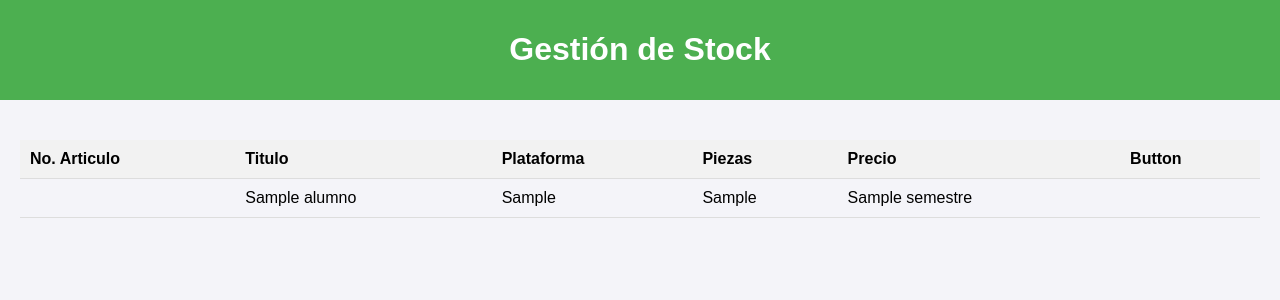
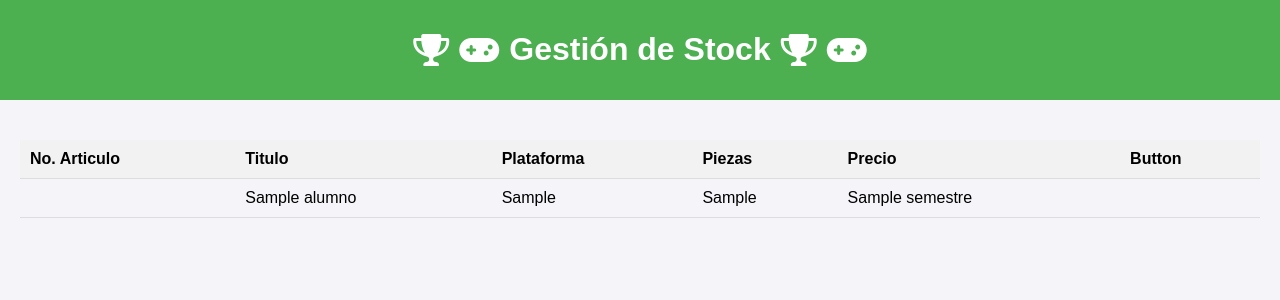
Before and after one commit to Barrrey7u7/inventario_crud, a Flask app: template templates/index.html in a window 1280 px wide. Shown: the top 300 px of the page. Run offline with Flask 3, Linux system fonts and the light colour scheme; the template is opened without the code that fills it: most values are stand-ins (such as "Sample title", 1, 10 or a date in 2020); parts of the project's set-up code (start-up, migrations or seed data) failed here and were passed over.

Commit message:
Primera actualizacion - index

```diff
--- a/templates/index.html
+++ b/templates/index.html
@@ -67,8 +67,11 @@
 </head>
 <body>
     <header>
-
-        <h1>Gestión de Stock</h1>
+            <i class="fas fa-trophy icon"></i> <!-- Trofeo -->
+            <i class="fas fa-gamepad icon"></i>
+            <h1>Gestión de Stock</h1>
+            <i class="fas fa-trophy icon"></i> <!-- Trofeo -->
+            <i class="fas fa-gamepad icon"></i>
 
     </header>
     <div class="container">
```
